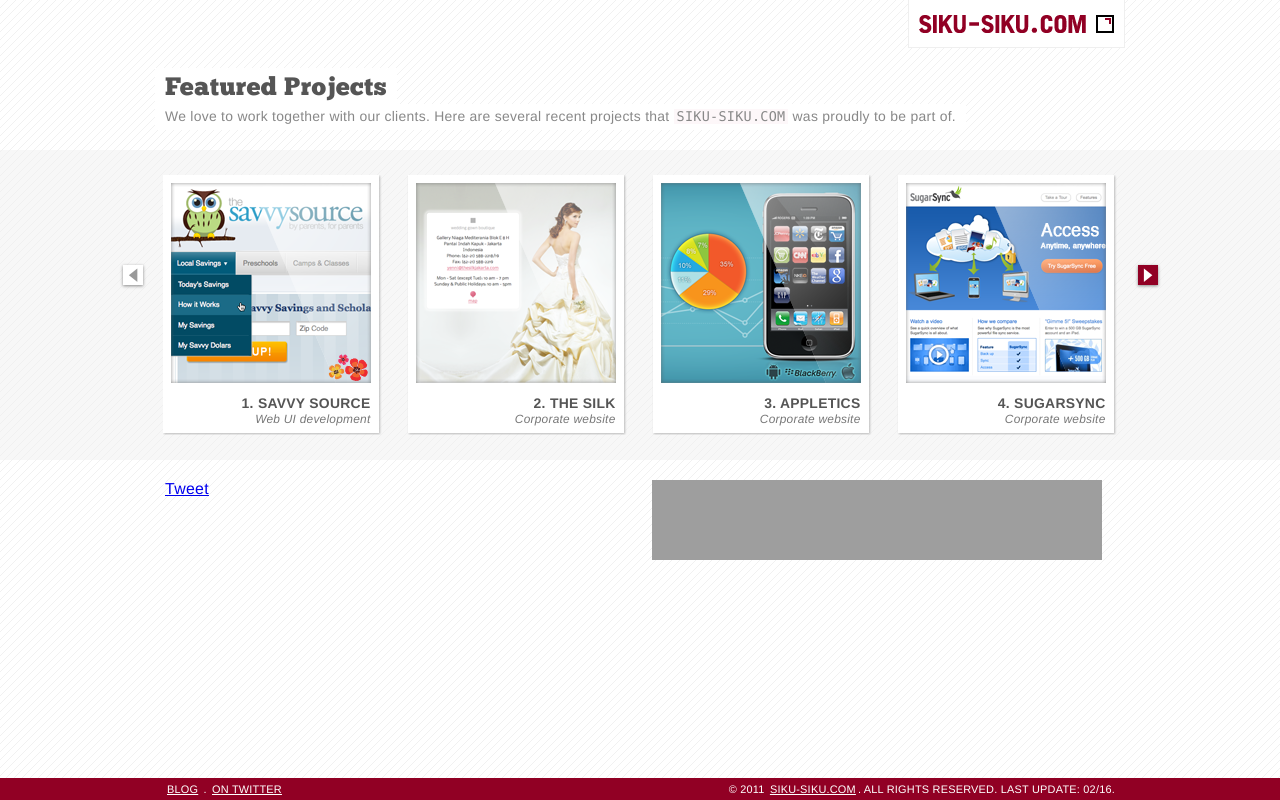
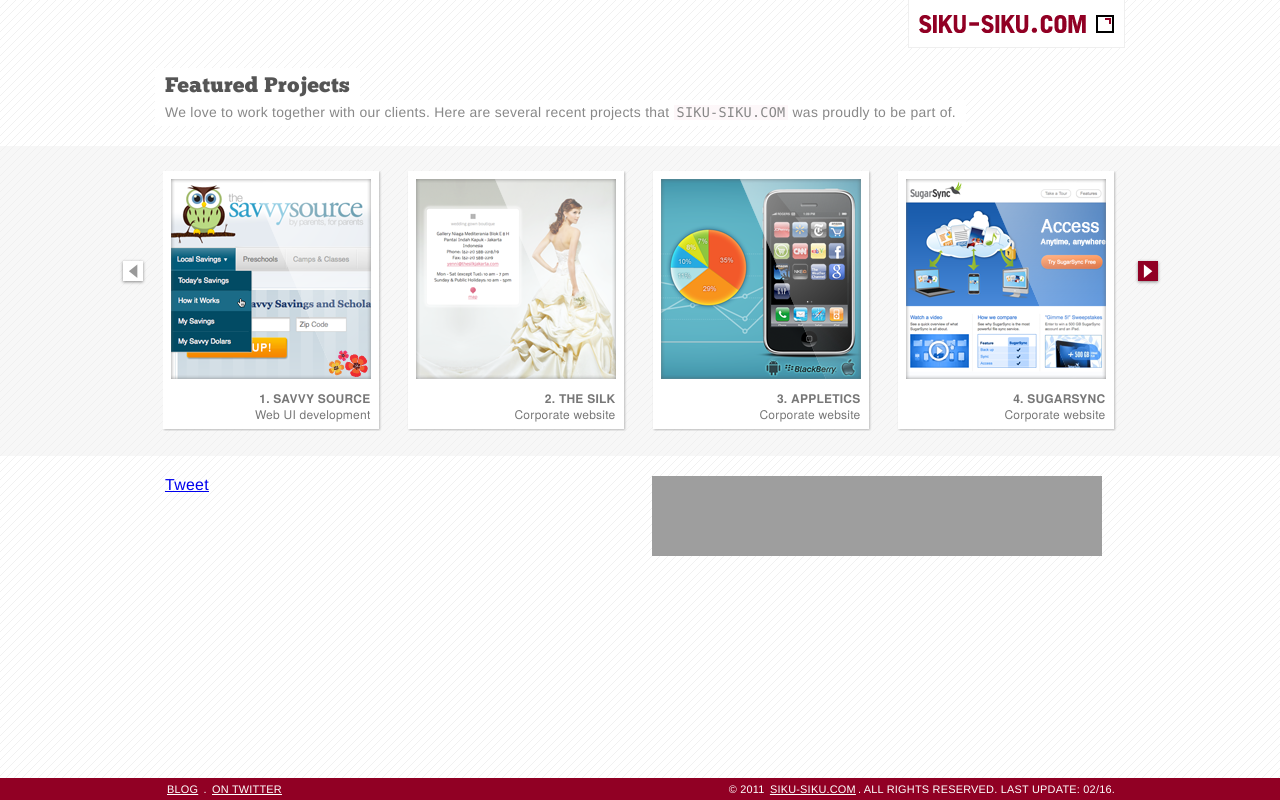
Before and after one commit to mulyadioey/Siku-Siku, a PHP site: page / in a window 1280 px wide. Run offline with PHP 8.4, Linux system fonts and the light colour scheme; some libraries are stand-ins or nearby versions; grey boxes are pictures that could not be loaded.

Commit message:
* Added a new font: Tex Gyre Heros. * Updated homepage text.

```diff
--- a/css/siku-siku.css
+++ b/css/siku-siku.css
@@ -60,8 +60,18 @@
   * Fonts.
   * -------------------------------------------------- */
 @font-face {
-	font-family: 'Chunk';
+	font-family: "Chunk";
 	src: url(/plugins/font/chunk/Chunk.ttf);
+}
+
+@font-face {
+	font-family: "Tex";
+	src: url(/plugins/font/texgyreheros/texgyreheros-regular.otf);
+}
+
+@font-face {
+	font-family: "Tex-bold";
+	src: url(/plugins/font/texgyreheros/texgyreheros-bold.otf);
 }
 
 /** --------------------------------------------------
@@ -123,7 +133,7 @@
 
 a.icon.email {
 	padding: 0 0 0 21px;
-	background: transparent url(/images/icon-email.png) no-repeat 0 1px;
+	background: transparent url(/images/icon-email.png) no-repeat 0 center;
 }
 
 /** --------------------------------------------------
@@ -190,7 +200,7 @@
 	width: 970px;
 }
 
-	div#ss_header div#logo {
+	div#ss_header div#logo a {
 		float: right;
 		border: 1px solid #efefef;
 		border-top: none;
@@ -209,7 +219,7 @@
 }
 
 	div#ss_body.index h1 {
-		font-size: 24px;
+		font-size: 20px;
 	}
 
 	div#ss_body.index p {
@@ -280,7 +290,7 @@
 	}
 
 	div.detail_box ul li {
-		font-size: 12px;
+		font-size: 13px;
 		margin: 0 0 8px;
 	}
 
@@ -316,7 +326,9 @@
 
 	div.detail_box2 h3 {
 		margin: 0 0 8px;
-		font: normal 13px/1.2em Helvetica, "Segoe UI", Arial, Verdana, sans-serif;
+		font-size: 13px;
+		font-weight: normal;
+		line-height: 1.2em;
 		text-transform: uppercase;
 	}
 
@@ -461,23 +473,17 @@
 			text-align: right;
 		}
 
-			div.showcase li div h3,
-			div.showcase li div p {
-				margin: 0;
-				line-height: 1.2em;
-			}
-
 			div.showcase li div h3 {
-				margin: 0 0 1px;
-				color: #555;
-				font-size: 14px;
+				margin: 0 0 2px;
+				color: #777;
+				font: bold 12px/1.2em 'Tex-bold', Helvetica, "Segoe UI", Arial, Verdana;
 				text-transform: uppercase;
 			}
 
 			div.showcase li div p {
+				margin: 0;
 				color: #777;
-				font-size: 12px;
-				font-style: italic;
+				font: normal 12px/1.2em 'Tex', Helvetica, "Segoe UI", Arial, Verdana;
 			}
 
 	div.showcase a.btn {
--- a/index.html
+++ b/index.html
@@ -34,7 +34,7 @@
 <body class="main">
 <div id="curtain"></div>
 <div id="ss_header" class="clearfix">
-	<div id="logo"><img src="/images/logo.png" alt="Siku-Siku.com logo" /></div>
+	<div id="logo"><a href="/"><img src="/images/logo.png" alt="Siku-Siku.com logo" /></a></div>
 </div>
 <div id="ss_body" class="index">
 	<h1><span>Featured Projects</span></h1>
```
Also changed, not shown: plugins/font/texgyreheros/texgyreheros-bold.otf (added), plugins/font/texgyreheros/texgyreheros-regular.otf (added).
